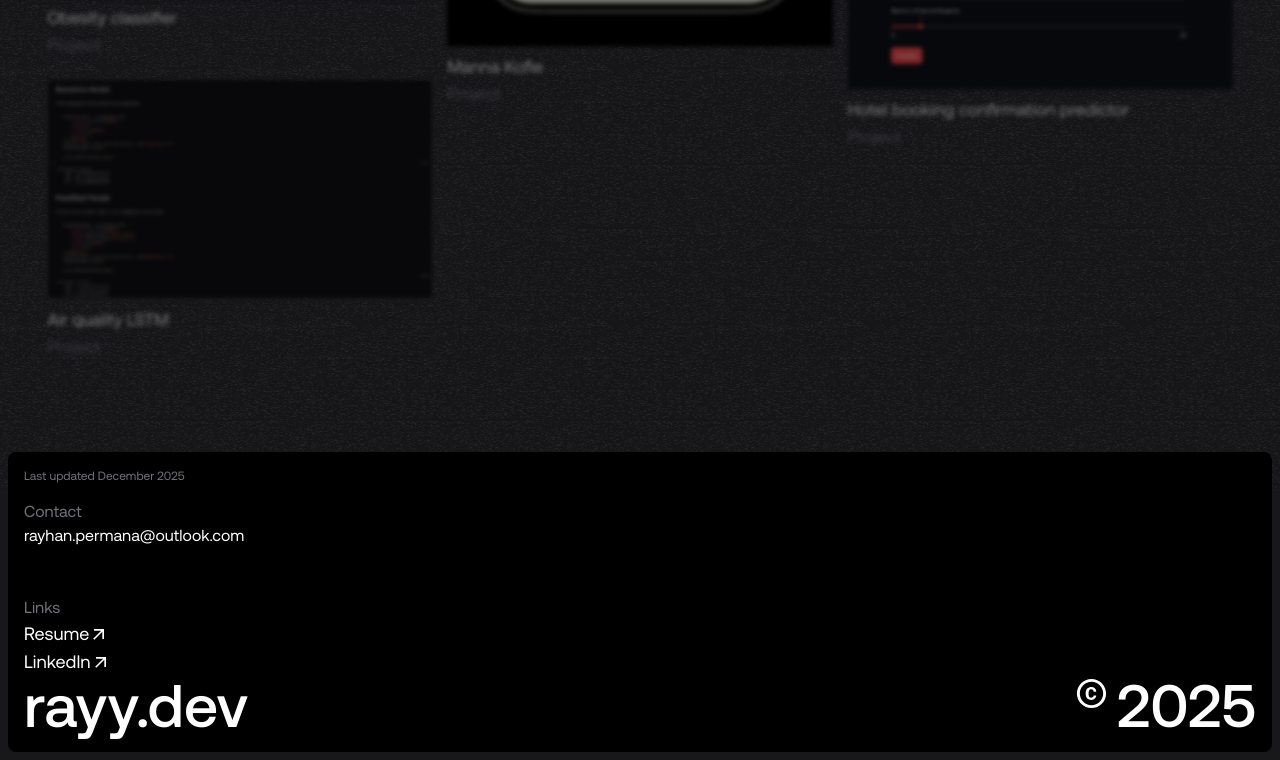
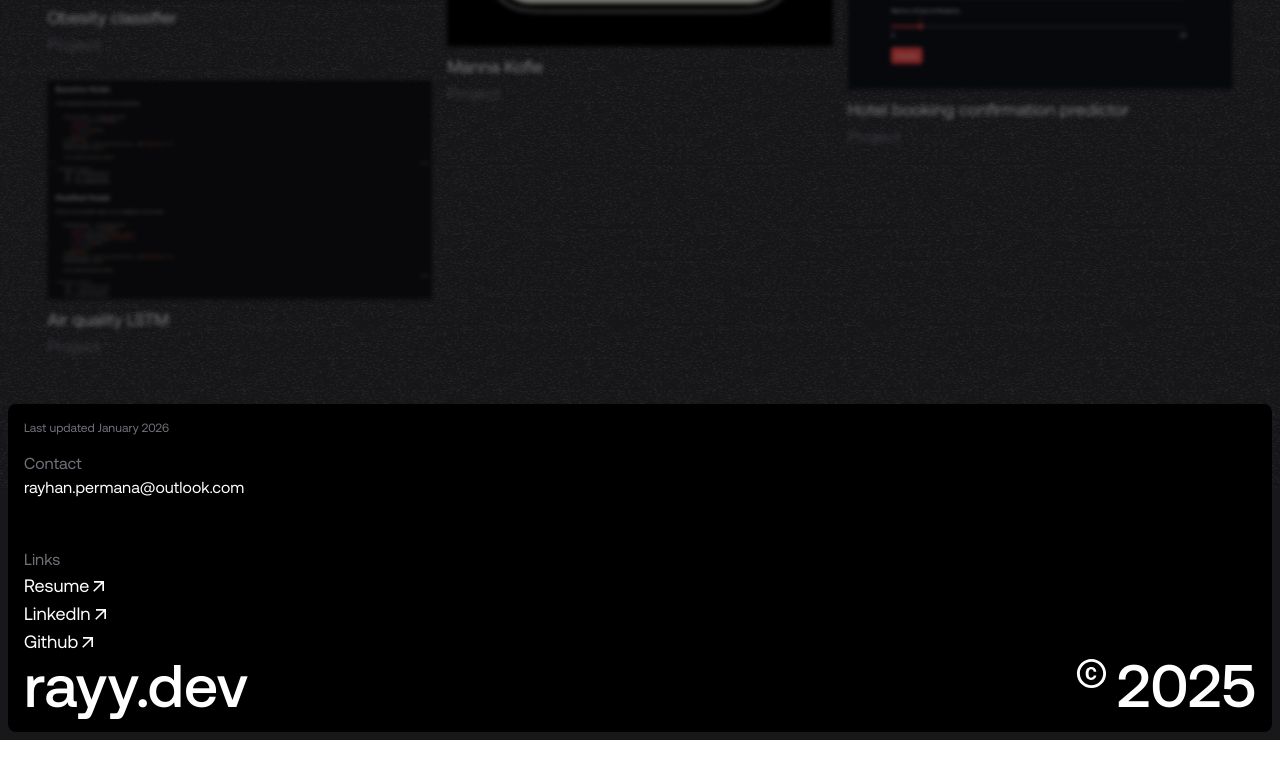
Before and after one commit to SonicRay241/my-portfolio, a Next.js app: page / in a window 1280 px wide. Shown: the part 1254-2014 px from the top of the page. Built offline with nearby package versions, Linux system fonts and the light colour scheme.

Commit message:
Added github to footer

```diff
--- a/components/v2/footer.tsx
+++ b/components/v2/footer.tsx
@@ -5,10 +5,10 @@ import ArrowOutwardIcon from "@mui/icons-material/ArrowOutward";
 
 export default function Footer() {
   return (
-    <div className="w-full mt-12 px-2 py-2">
+    <div className="w-full px-2 py-2">
       <div className="w-full p-4 text-white bg-black rounded-lg">
         <p className="w-full text-xs text-zinc-500 mb-4">
-          Last updated December 2025
+          Last updated January 2026
         </p>
         <p className="text-zinc-500">Contact</p>
         <a
@@ -38,6 +38,15 @@ export default function Footer() {
           <span>LinkedIn</span>
           <ArrowOutwardIcon fontSize="small" className="" />
         </a>
+        <a
+          href="https://github.com/SonicRay241"
+          className="text-lg flex items-center transition-colors hover:text-violet-600"
+          target="_blank"
+          rel="noreferrer"
+        >
+          <span>Github</span>
+          <ArrowOutwardIcon fontSize="small" className="" />
+        </a>
 
         <div className="w-full grid grid-cols-2 items-end">
           <p className="text-4xl md:text-6xl font-medium">rayy.dev</p>
```
